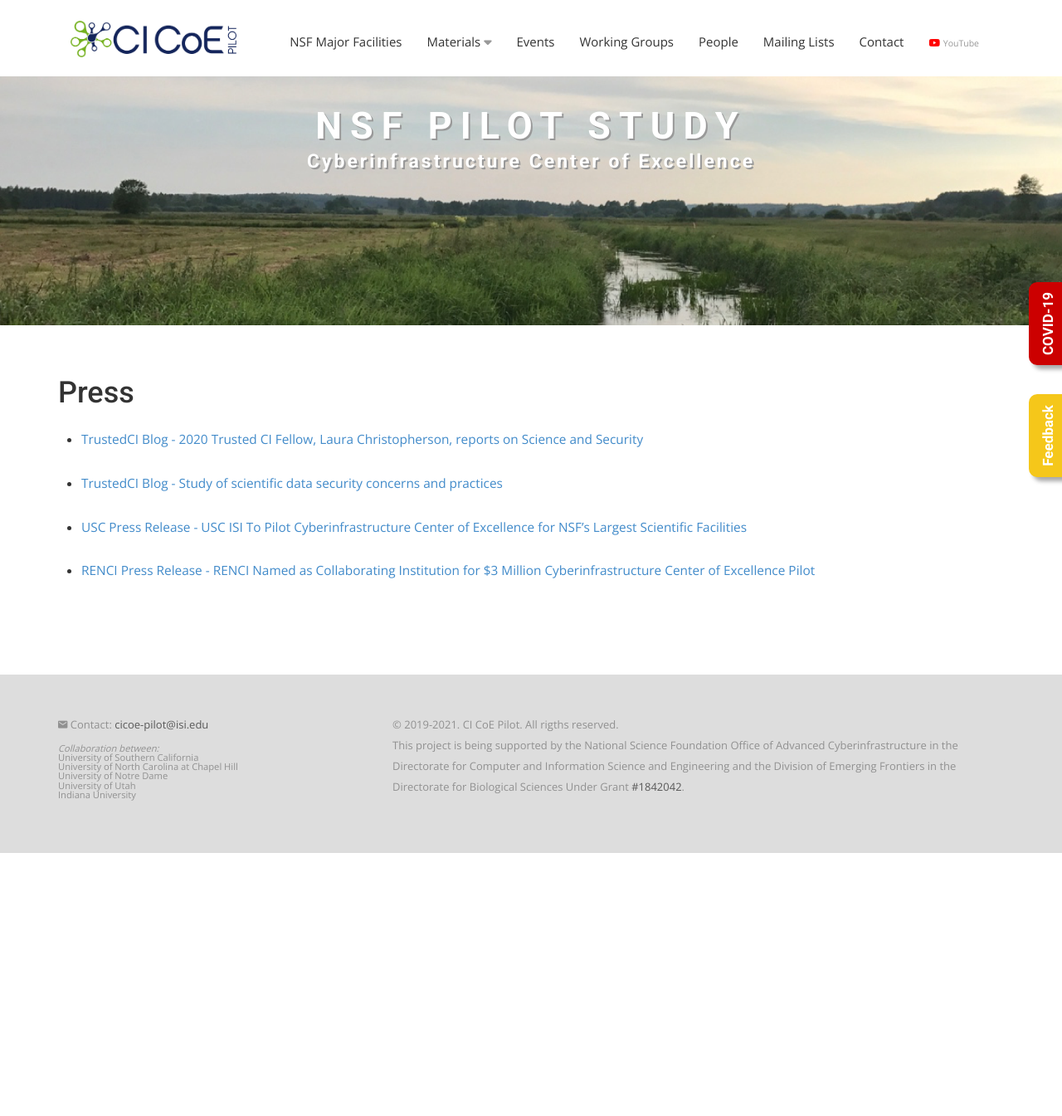
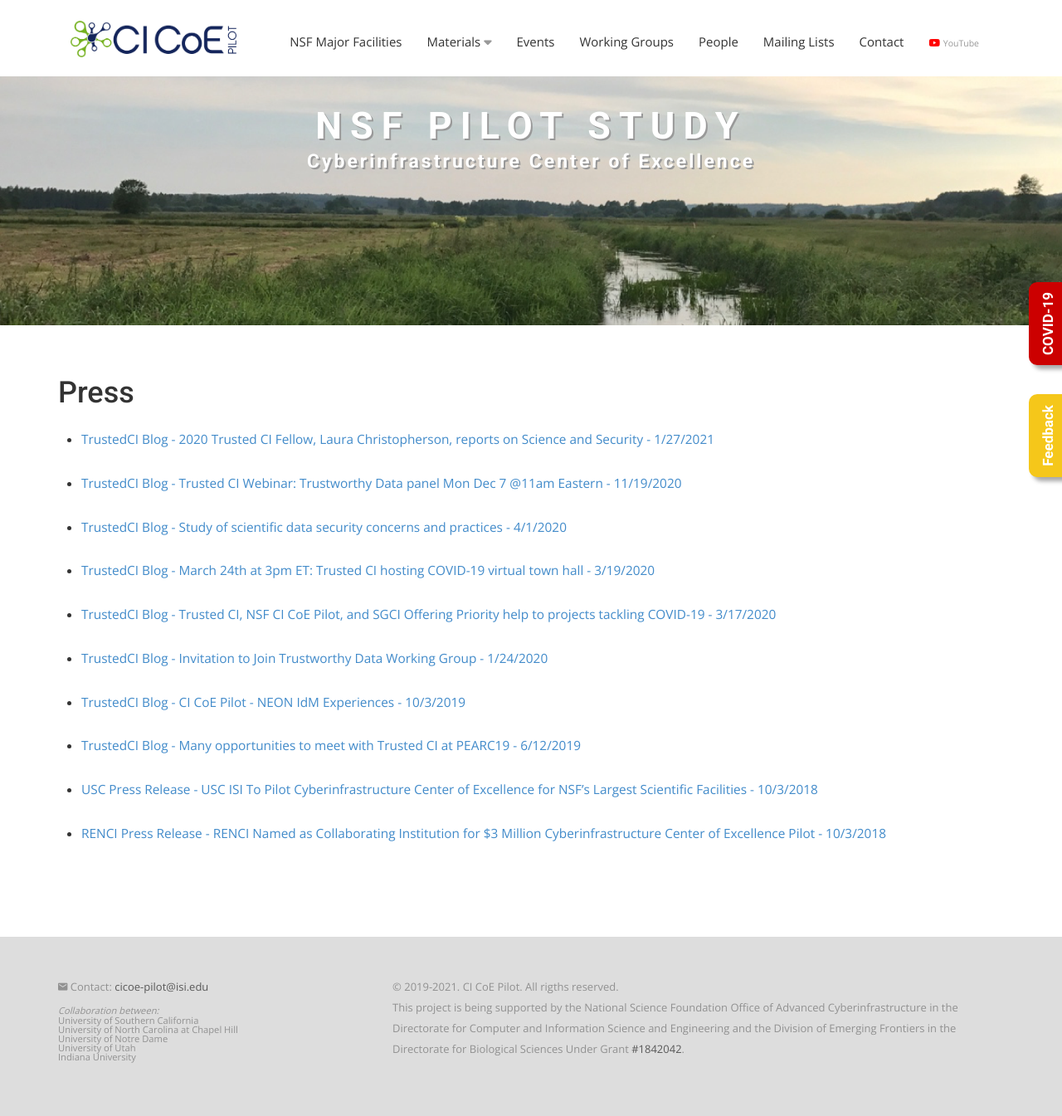
Before and after one commit to cicoe/cicoe.github.io, a Jekyll site: the page built from press.html, in a window 1280 px wide. Shown: the whole page at 83% size. Built offline with Jekyll 4.4.1, drawn with Linux system fonts in a browser that asks for light colours; nearby versions of some CDN libraries; some web fonts are replaced; before the commit the page ends 1028 px from its top, so only the background shows below that.

Commit message:
more blogs to share

```diff
--- a/_data/press.yml
+++ b/_data/press.yml
@@ -1,11 +1,29 @@
-- title: "TrustedCI Blog - 2020 Trusted CI Fellow, Laura Christopherson, reports on Science and Security"
+- title: "TrustedCI Blog - 2020 Trusted CI Fellow, Laura Christopherson, reports on Science and Security - 1/27/2021"
   website: "https://blog.trustedci.org/2021/01/2020-trusted-ci-fellow-laura.html"
 
-- title: "TrustedCI Blog - Study of scientific data security concerns and practices"
+- title: "TrustedCI Blog - Trusted CI Webinar: Trustworthy Data panel Mon Dec 7 @11am Eastern - 11/19/2020"
+  website: "https://blog.trustedci.org/2020/11/trustworthy-data-panel.html"
+
+- title: "TrustedCI Blog - Study of scientific data security concerns and practices - 4/1/2020"
   website: "https://blog.trustedci.org/2020/04/trustworthy-data-survey.html"
 
-- title: "USC Press Release - USC ISI To Pilot Cyberinfrastructure Center of Excellence for NSF’s Largest Scientific Facilities"
+- title: "TrustedCI Blog - March 24th at 3pm ET: Trusted CI hosting COVID-19 virtual town hall - 3/19/2020"
+  website: "https://blog.trustedci.org/2020/03/march-24th-at-3pm-et-trusted-ci-hosting.html"
+
+- title: "TrustedCI Blog - Trusted CI, NSF CI CoE Pilot, and SGCI Offering Priority help to projects tackling COVID-19 - 3/17/2020"
+  website: "https://blog.trustedci.org/2020/03/trusted-ci-nsf-ci-coe-pilot-and-sgci.html"
+
+- title: "TrustedCI Blog - Invitation to Join Trustworthy Data Working Group - 1/24/2020"
+  website: "https://blog.trustedci.org/2020/01/invitation-to-join-trustworthy-data.html"
+
+- title: "TrustedCI Blog - CI CoE Pilot - NEON IdM Experiences - 10/3/2019"
+  website: "https://blog.trustedci.org/2019/10/ci-coe-pilot-neon-idm-experiences.html"
+
+- title: "TrustedCI Blog - Many opportunities to meet with Trusted CI at PEARC19 - 6/12/2019"
+  website: "https://blog.trustedci.org/2019/06/many-opportunities-to-meet-with-trusted.html"
+
+- title: "USC Press Release - USC ISI To Pilot Cyberinfrastructure Center of Excellence for NSF’s Largest Scientific Facilities - 10/3/2018"
   website: "https://viterbischool.usc.edu/news/2018/10/usc-isi-to-pilot-cyberinfrastructure-center-of-excellence-for-nsfs-largest-scientific-facilities/"
 
-- title: "RENCI Press Release - RENCI Named as Collaborating Institution for $3 Million Cyberinfrastructure Center of Excellence Pilot"
+- title: "RENCI Press Release - RENCI Named as Collaborating Institution for $3 Million Cyberinfrastructure Center of Excellence Pilot - 10/3/2018"
   website: "https://renci.org/news/renci-named-as-collaborating-institution-for-3-million-cyberinfrastructure-center-of-excellence-pilot/"
```
